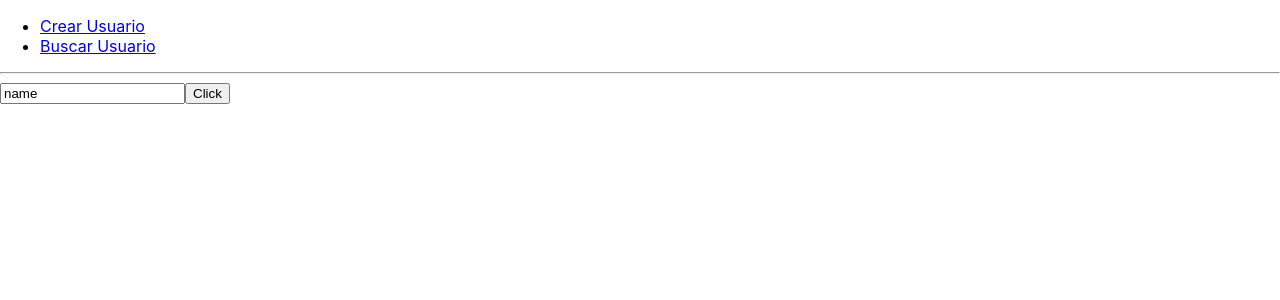
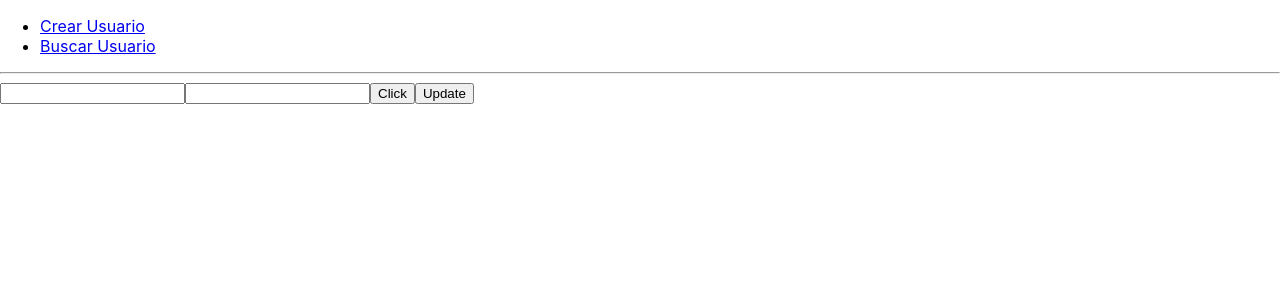
Before and after one commit to lgcaceres/vet-app, a React (Create React App) app: page /searchForm/1 in a window 1280 px wide. Shown: the top 300 px of the page. Built offline with nearby package versions, Linux system fonts and the light colour scheme; no server answers; the database is empty.

Commit message:
Update data to Firebase in the SearchForm component

```diff
--- a/src/components/SearchClient/SearchForm.js
+++ b/src/components/SearchClient/SearchForm.js
@@ -8,7 +8,7 @@ const SearchForm = () => {
     const [idClients,setIdClients] = useState({});
     const [clientInfo,setClientInfo] = useState({
         name : "",
-        age: 0,
+        age: "",
     });
     const {id} = useParams();
 
@@ -22,20 +22,42 @@ const SearchForm = () => {
     },[]);
 
     const onClick = () => {
-        console.log(idClients[id].nameClient);
-    }
-
-    const onChange = () => {
-
+        setClientInfo( prevState => ({
+            ...prevState,
+            name:idClients[id].nameClient,
+            age: idClients[id].ageClient,
+        }))
     }
 
 
 
+    const handleChange = (e) => {
+        const { name, value } = e.target;
+            setClientInfo(prevState => ({
+                ...prevState,
+                [name]: value
+            }));
+    }
+
+    const update = ()=> {
+        firebaseDb.child(`clients/${id}`).set({
+            nameClient : clientInfo.name,
+            ageClient : clientInfo.age,
+        },
+        err => {
+            if(err)
+                console.log(err)
+        })
+        prompt("Updated")
+    }
+
 
     return (
         <div>
-            <input type="text" value="name" onChange={onChange}/>
+            <input type="text" value={clientInfo.name} onChange={handleChange} name="name"/>
+            <input type="text" value={clientInfo.age} onChange={handleChange} name="age"/>
             <button  onClick= {onClick}>Click </button>
+            <button onClick= {update}>Update</button>
         </div>
     );
 }
```
